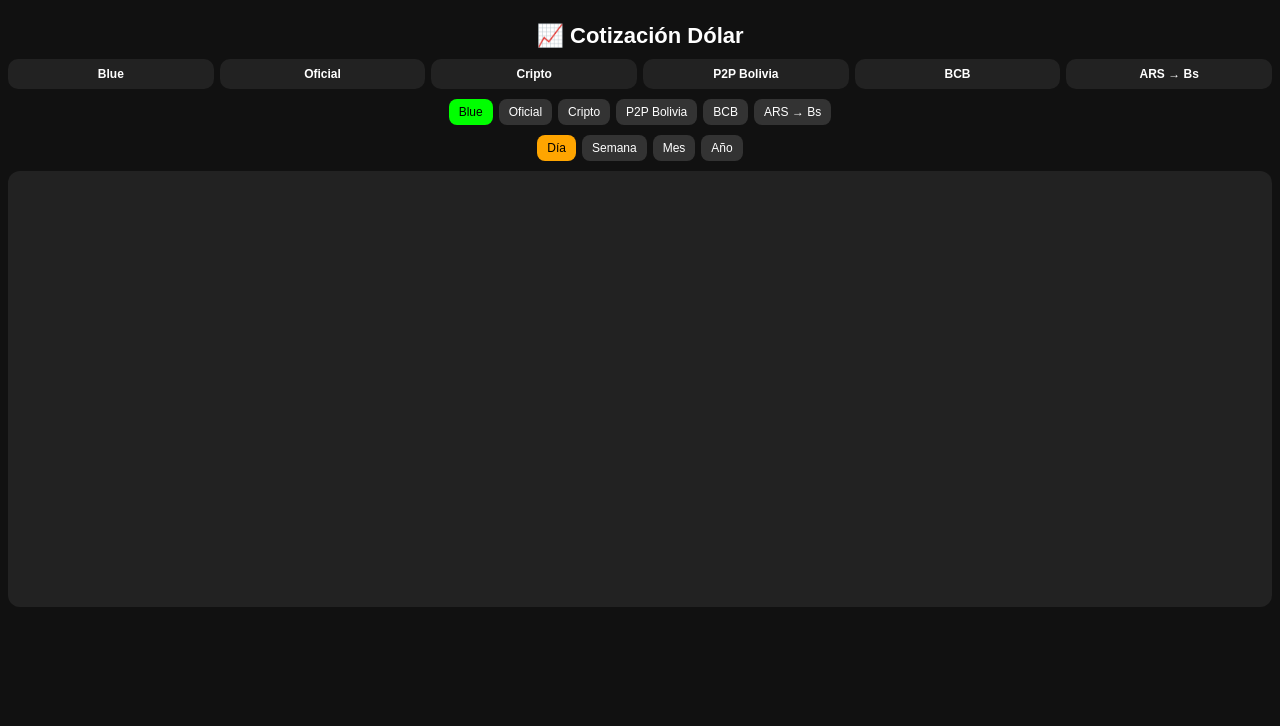
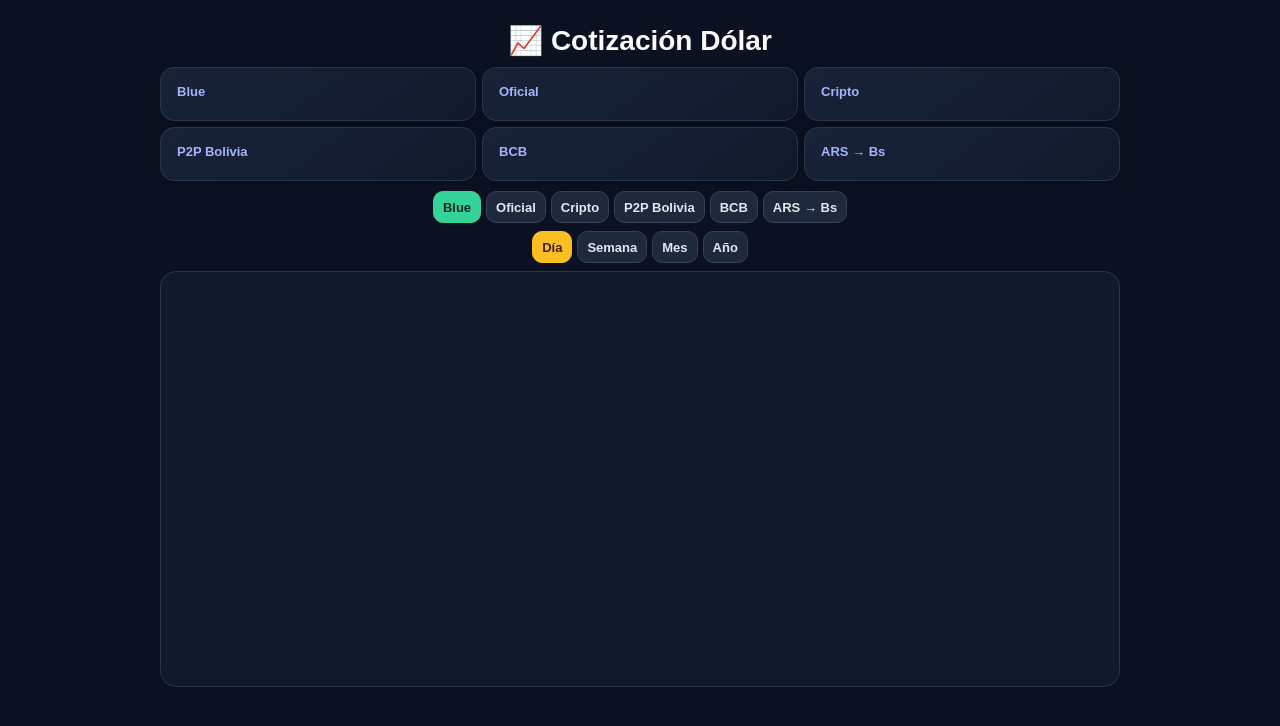
Before and after one commit to oscarquis/dolar-grafico-supabase, a website: page index.html in a window 1280 px wide. Drawn offline with nearby package versions, Linux system fonts and the light colour scheme; some packages are replaced by stand-ins of ours; a script that the page names is missing.

Commit message:
Restaurar gráfico anterior y conservar diseño móvil

```diff
--- a/index.html
+++ b/index.html
@@ -20,146 +20,157 @@ content="width=device-width, initial-scale=1.0">
 <script src="https://cdn.jsdelivr.net/npm/chartjs-plugin-zoom"></script>
 
 <style>
-
-body{
-
-  margin:0;
-
-  padding:8px;
-
-  background:#111;
-
-  color:white;
-
-  font-family:Arial;
+* {
+  box-sizing: border-box;
 }
 
-h1{
-
-  text-align:center;
-
-  margin-bottom:10px;
-
-  font-size:22px;
+body {
+  margin: 0;
+  padding: 6px;
+  background: #0b1120;
+  color: #e5e7eb;
+  font-family: Arial, sans-serif;
 }
 
-/* =====================
-CARDS PEQUEÑAS
-===================== */
-
-#cards{
-
-  display:grid;
-
-  grid-template-columns:
-  repeat(auto-fit,minmax(100px,1fr));
-
-  gap:6px;
-
-  margin-bottom:10px;
+h1 {
+  text-align: center;
+  margin: 4px 0 10px;
+  font-size: clamp(21px, 5vw, 28px);
+  font-weight: 800;
+  color: #f8fafc;
 }
 
-.card{
-
-  background:#222;
-
-  border-radius:10px;
-
-  padding:6px;
-
-  text-align:center;
+#cards {
+  display: grid;
+  grid-template-columns: repeat(3, minmax(0, 1fr));
+  gap: 6px;
+  margin-bottom: 10px;
 }
 
-.card h3{
-
-  font-size:12px;
-
-  margin:2px 0;
+.card {
+  min-width: 0;
+  padding: 8px;
+  text-align: left;
+  background: linear-gradient(145deg, #182338, #111a2b);
+  border: 1px solid #28364c;
+  border-radius: 14px;
+  box-shadow: 0 4px 12px #00000020;
 }
 
-.valor{
-
-  font-size:14px;
-
-  font-weight:bold;
+.card h3 {
+  margin: 0 0 5px;
+  color: #a5b4fc;
+  font-size: 13px;
+  font-weight: 700;
 }
 
-.card div{
-
-  font-size:12px;
+.card div {
+  margin-top: 3px;
+  color: #cbd5e1;
+  font-size: 12px;
 }
 
-/* =====================
-BOTONES
-===================== */
+.valor {
+  font-size: 15px;
+  font-weight: 800;
+  color: #f8fafc;
+  overflow-wrap: anywhere;
+}
 
 #botones,
-#rangos{
-
-  display:flex;
-
-  flex-wrap:wrap;
-
-  gap:6px;
-
-  justify-content:center;
-
-  margin-bottom:10px;
+#rangos {
+  display: flex;
+  flex-wrap: wrap;
+  justify-content: center;
+  gap: 5px;
+  margin: 0 0 8px;
 }
 
-button{
-
-  border:none;
-
-  padding:6px 10px;
-
-  border-radius:8px;
-
-  background:#333;
-
-  color:white;
-
-  cursor:pointer;
-
-  font-size:12px;
+button {
+  min-height: 32px;
+  padding: 6px 9px;
+  border: 1px solid #334155;
+  border-radius: 10px;
+  background: #1e293b;
+  color: #e2e8f0;
+  font-size: 13px;
+  font-weight: 700;
+  cursor: pointer;
+  touch-action: manipulation;
+  transition: background .15s, color .15s;
 }
 
-.activo{
-
-  background:lime;
-
-  color:black;
+button.activo {
+  background: #34d399;
+  border-color: #34d399;
+  color: #052e24;
 }
 
-.activoRango{
-
-  background:orange;
-
-  color:black;
+button.activoRango {
+  background: #fbbf24;
+  border-color: #fbbf24;
+  color: #422006;
 }
 
-/* =====================
-GRAFICO
-===================== */
-
-#graficoBox{
-
-  background:#222;
-
-  border-radius:12px;
-
-  padding:8px;
-
-  height:420px;
+#graficoBox {
+  position: relative;
+  width: 100%;
+  height: clamp(280px, 52vh, 420px);
+  padding: 6px;
+  margin-top: 4px;
+  overflow: hidden;
+  background: #111a2b;
+  border: 1px solid #28364c;
+  border-radius: 16px;
 }
 
-canvas{
-
-  width:100% !important;
-
-  height:100% !important;
+canvas {
+  display: block;
+  max-width: 100%;
 }
 
+@media (min-width: 600px) {
+  body {
+    max-width: 1000px;
+    margin: 0 auto;
+    padding: 20px;
+  }
+
+  #cards {
+    grid-template-columns: repeat(3, minmax(0, 1fr));
+  }
+
+  .card {
+    padding: 16px;
+  }
+
+  .valor {
+    font-size: 19px;
+  }
+}
+
+@media (max-width: 360px) {
+  body {
+    padding: 8px;
+  }
+
+  #cards {
+    gap: 7px;
+  }
+
+  .card {
+    padding: 10px 8px;
+  }
+
+  .valor {
+    font-size: 15px;
+  }
+
+  button {
+    padding: 8px 10px;
+    font-size: 12px;
+  }
+}
 </style>
 
 </head>
@@ -336,6 +347,11 @@ GRAFICO
 // registrar zoom
 Chart.register(ChartZoom);
 
+//temporal
+console.log("Chart.js:", typeof Chart);
+console.log("ChartZoom:", typeof ChartZoom);
+//__
+
 // =====================
 // VARIABLES
 // =====================
@@ -361,6 +377,12 @@ async function cargar(){
 
     let data =
       await res.json();
+//temporal
+
+console.log("Respuesta API:", data);
+console.log("Historial seleccionado:", moneda, data.historial?.[moneda]?.length);
+console.log("Canvas:", document.getElementById("grafico"));
+//--
 
     let actual =
       data.actual;
```
Also changed, not shown: server.js (+110 -90 lines).
